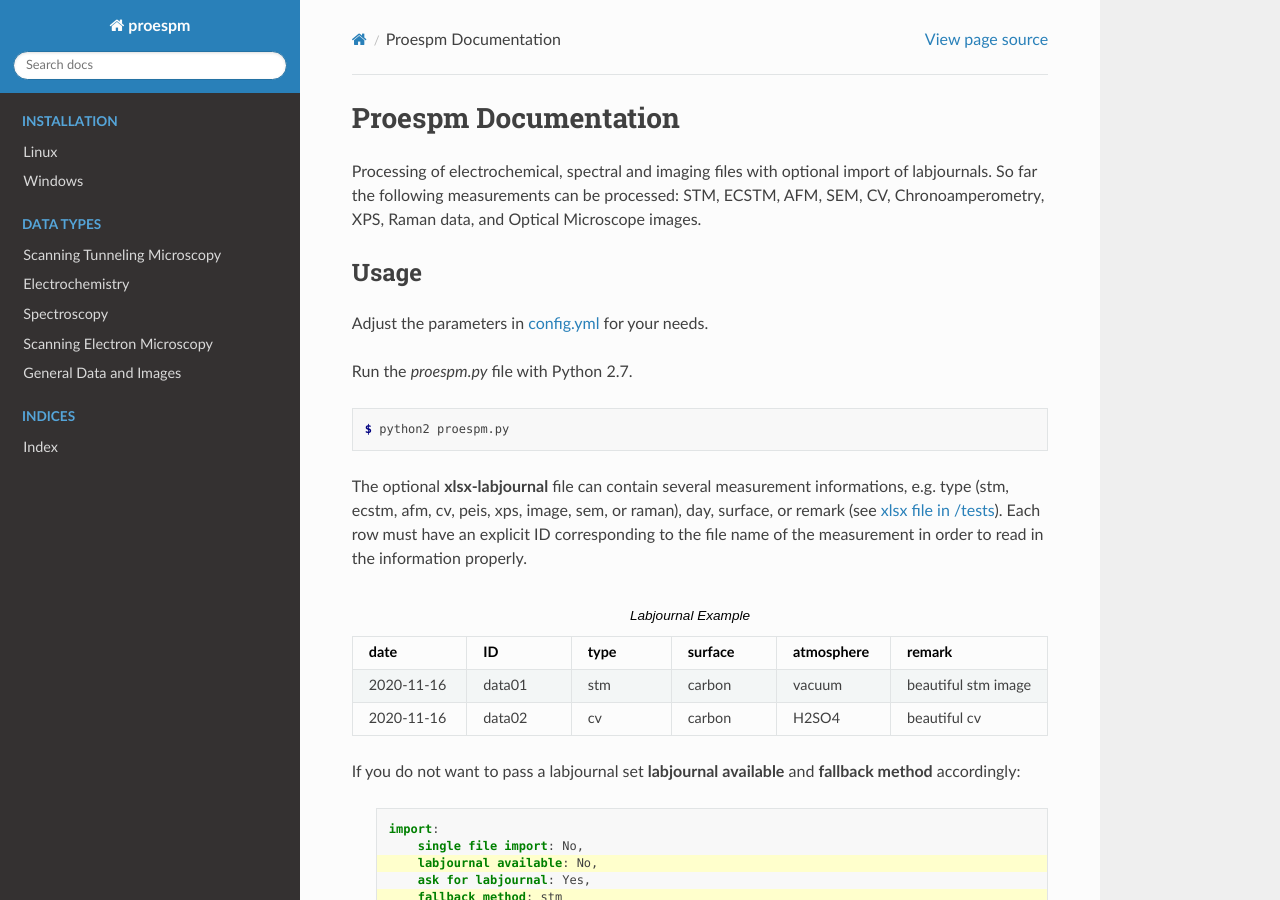
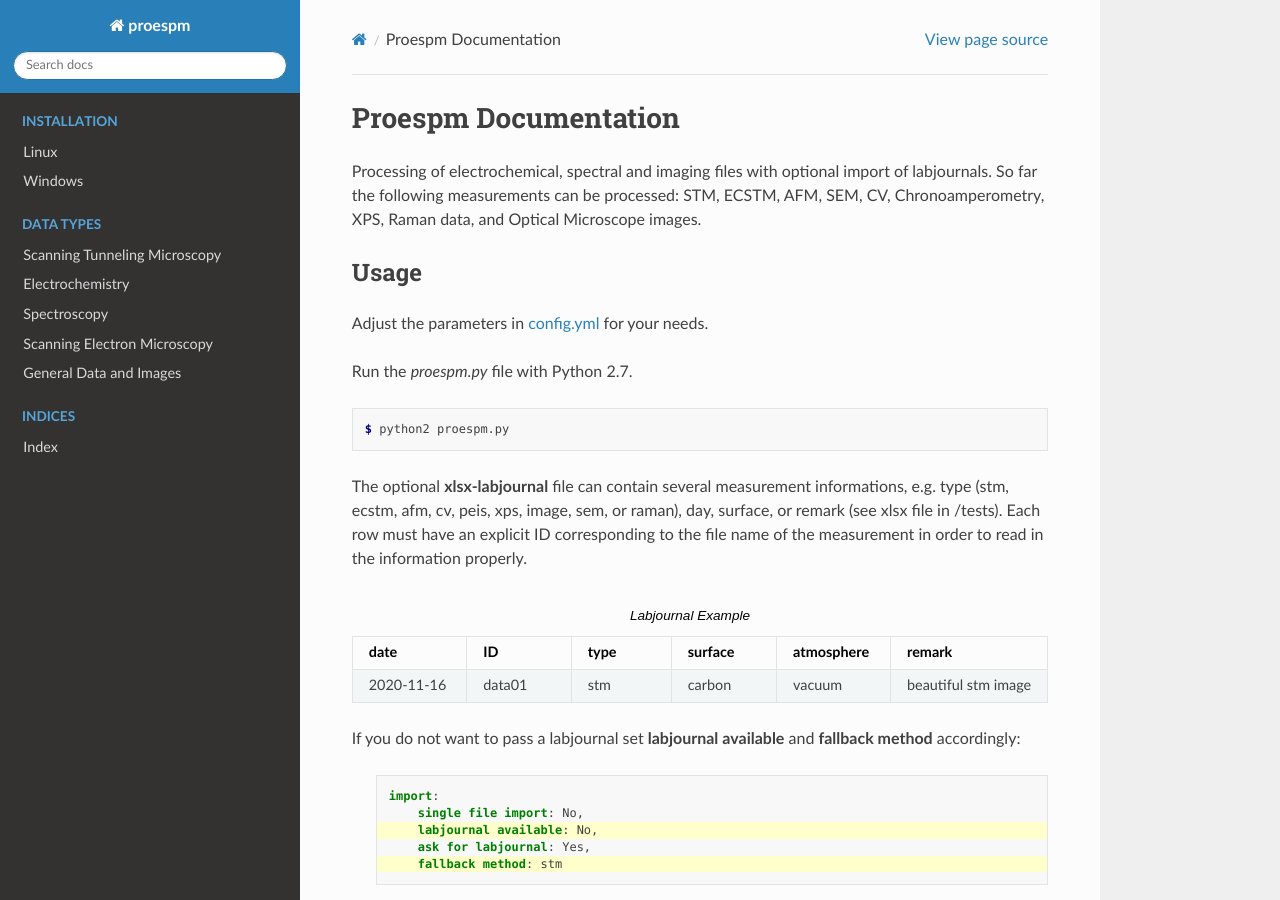
Before and after one commit to n-bock/proespm, a Sphinx documentation site: the page built from docs/index.rst, in a window 1280 px wide and 900 px high. Built offline with Sphinx 7.4.7 and the Read the Docs theme 2.0.0, drawn with Linux system fonts in a browser that asks for light colours.

```diff
--- a/docs/conf.py
+++ b/docs/conf.py
@@ -15,6 +15,7 @@
 
 import os
 import sys
+import sphinx_rtd_theme
 
 sys.path.insert(0, os.path.abspath('..'))
 
@@ -42,7 +43,8 @@ release = u"2018/03/14"
 extensions = [
     "sphinx.ext.autodoc",
     "sphinx.ext.viewcode",
-    "sphinx.ext.napoleon",
+    "sphinx_rtd_theme",
+    "sphinx.ext.napoleon"
 ]
 
 # Add any paths that contain templates here, relative to this directory.
--- a/docs/genindex.rst
+++ /dev/null
@@ -1,2 +0,0 @@
-Index
-=====
--- a/docs/index.rst
+++ b/docs/index.rst
@@ -21,7 +21,7 @@ Run the *proespm.py* file with Python 2.7.
 
    $ python2 proespm.py
 
-The optional **xlsx-labjournal** file can contain several measurement informations, e.g. type (stm, ecstm, afm, cv, peis, xps, image, sem, or raman), day, surface, or remark (see `xlsx file  in /tests <https://github.com/n-bock/proespm/blob/master/tests/reference_files/lab_journal.xlsx>`_). Each row must have an explicit ID corresponding to the file name of the measurement in order to read in the information properly.
+The optional **xlsx-labjournal** file can contain several measurement informations, e.g. type (stm, ecstm, afm, cv, peis, xps, image, sem, or raman), day, surface, or remark (see xlsx file in /tests). Each row must have an explicit ID corresponding to the file name of the measurement in order to read in the information properly.
 
 .. list-table:: Labjournal Example
    :widths: 10 10 10 10 10 10
@@ -39,12 +39,6 @@ The optional **xlsx-labjournal** file can contain several measurement informatio
      - carbon
      - vacuum
      - beautiful stm image
-   * - 2020-11-16
-     - data02
-     - cv
-     - carbon
-     - H2SO4
-     - beautiful cv
 
 If you do not want to pass a labjournal set **labjournal available** and **fallback method** accordingly:
 
```
Also changed, not shown: README.md (+27 -4 lines).
